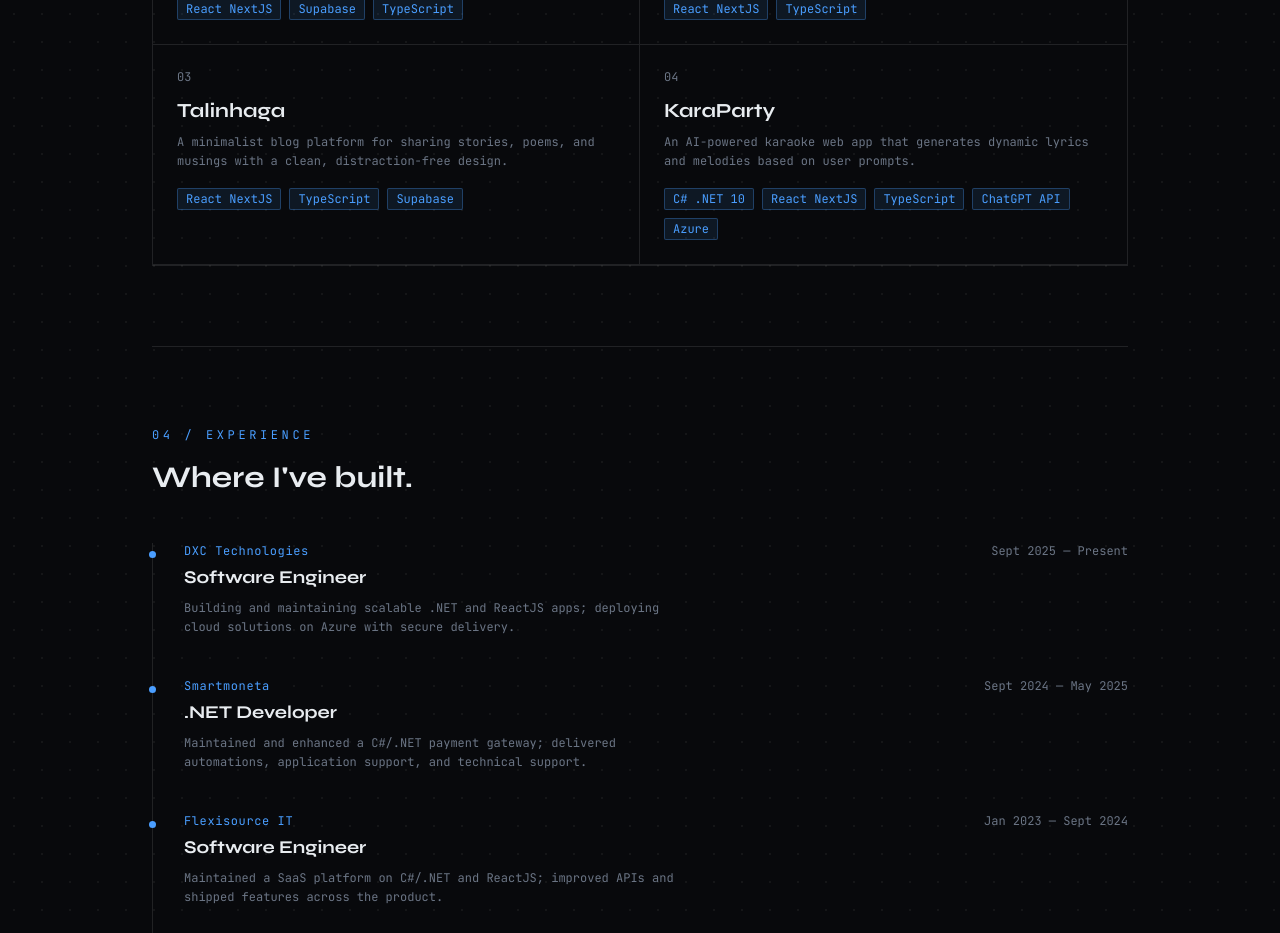
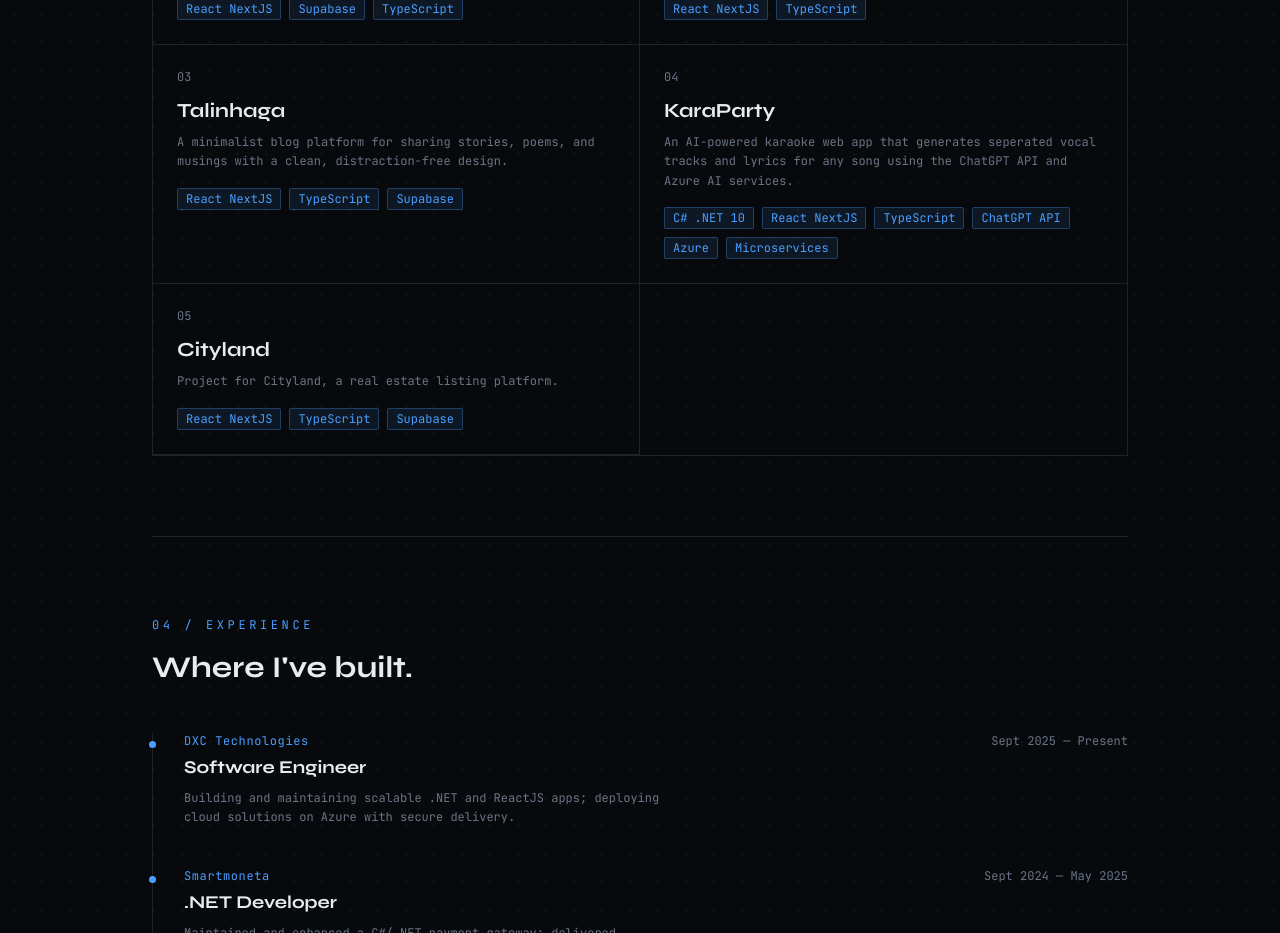
Before and after one commit to average04/porfolio, a Next.js app in the folder portfolio/: page / in a window 1280 px wide. Shown: the part 1820-2753 px from the top of the page. Built offline with nearby package versions, Linux system fonts and the light colour scheme.

Commit message:
Updated portfolio

```diff
--- a/portfolio/app/page.tsx
+++ b/portfolio/app/page.tsx
@@ -25,9 +25,15 @@ const projects = [
   },
   {
     title: "KaraParty",
-    description: "An AI-powered karaoke web app that generates dynamic lyrics and melodies based on user prompts.",
-    stack: ["C# .NET 10", "React NextJS", "TypeScript", "ChatGPT API", "Azure"],
+    description: "An AI-powered karaoke web app that generates seperated vocal tracks and lyrics for any song using the ChatGPT API and Azure AI services.",
+    stack: ["C# .NET 10", "React NextJS", "TypeScript", "ChatGPT API", "Azure", "Microservices"],
     href: "https://agreeable-pebble-05ce40f00.6.azurestaticapps.net/",
+  },
+   {
+    title: "Cityland",
+    description: "Project for Cityland, a real estate listing platform.",
+    stack: ["React NextJS", "TypeScript", "Supabase"],
+    href: "https://cityland.jayrb.dev/",
   },
 ];
 
```
